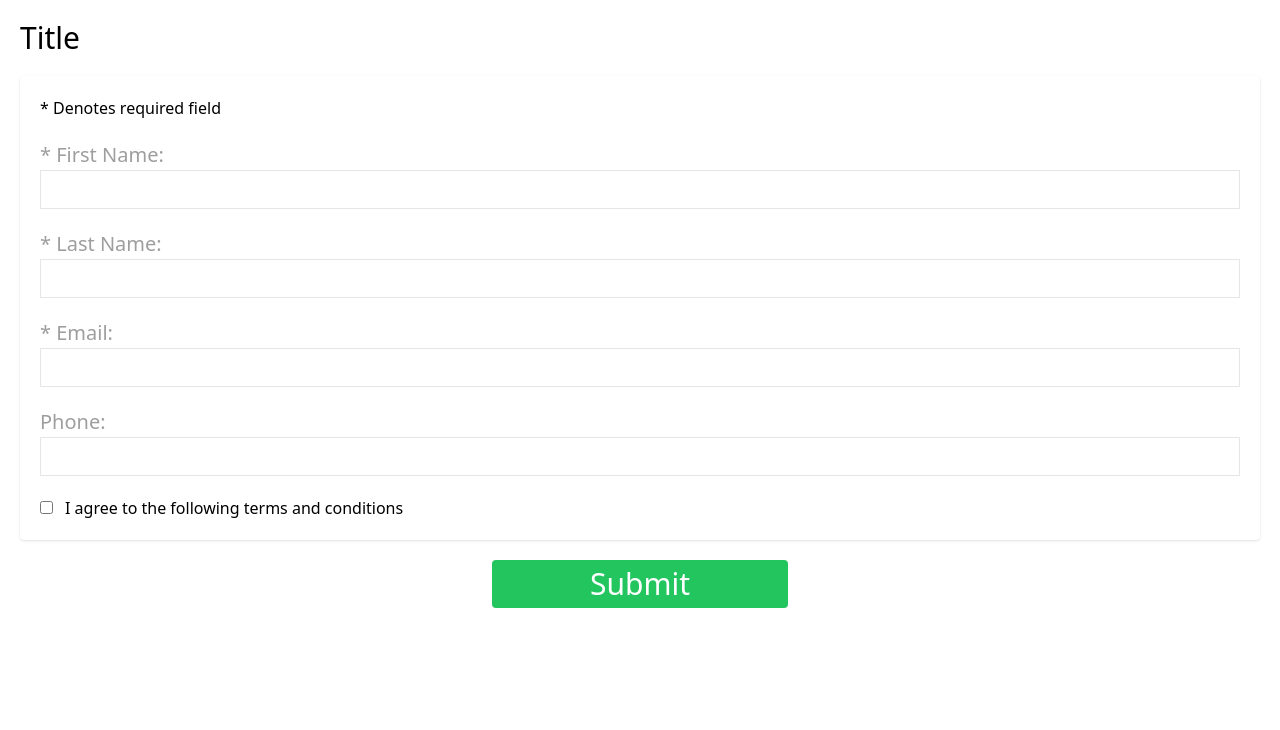
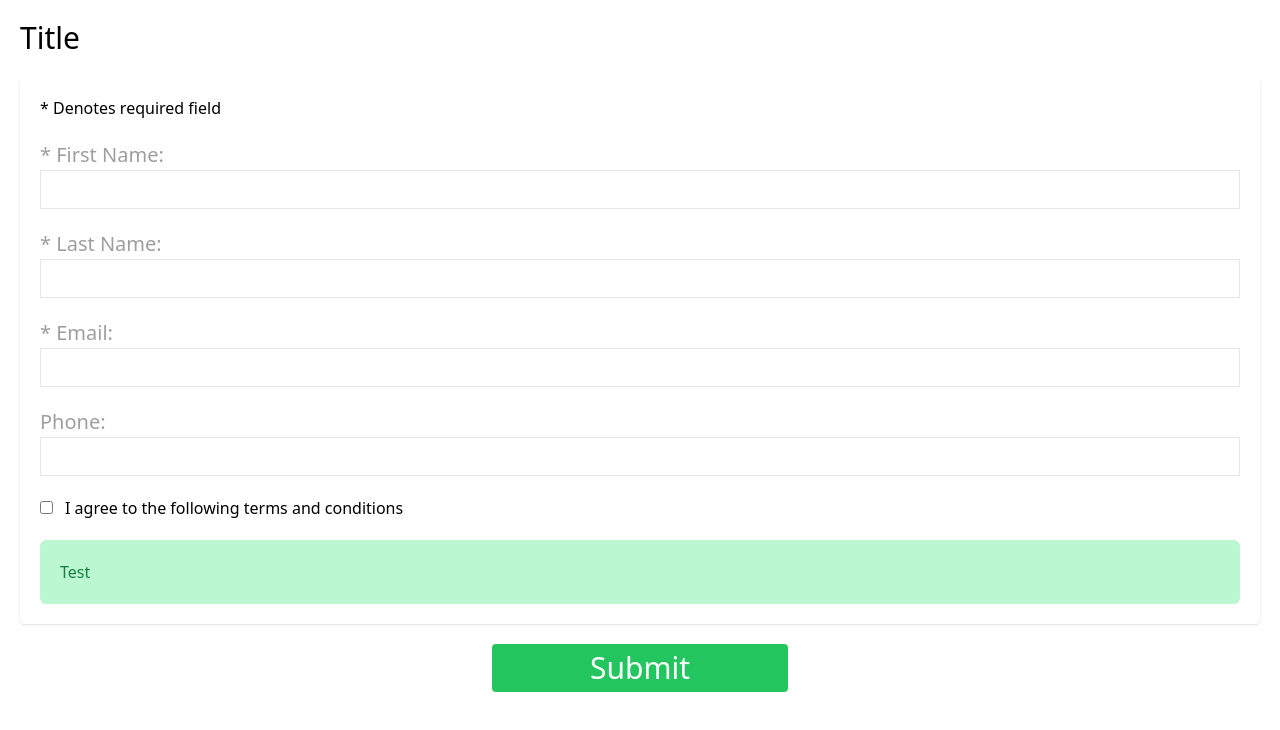
Before and after one commit to dstearle/pechanga-waiver-app, a Vue app: page / in a window 1280 px wide. Shown: the top 730 px of the page. Built offline with nearby package versions, Linux system fonts and the light colour scheme.

Commit message:
Began working on success message

```diff
--- a/src/components/EntryFields.vue
+++ b/src/components/EntryFields.vue
@@ -76,18 +76,28 @@
 
                 </div>
 
-                <!-- Errors -->
+                <!-- Error Message -->
                 <div
                     v-show="errors.length != 0"
                     class="mt-5 p-5 bg-red-200 text-red-700 rounded-md"
                 >
 
+                    <!-- List of fields that need to be fixed -->
                     <div
                         :key="index"
                         v-for="(error, index) in errors"
                     >
                         {{error}}
                     </div>
+
+                </div>
+
+                <!-- Success Message -->
+                <div
+                    class="mt-5 p-5 bg-green-200 text-green-700 rounded-md"
+                >
+
+                    Test
 
                 </div>
 
```
